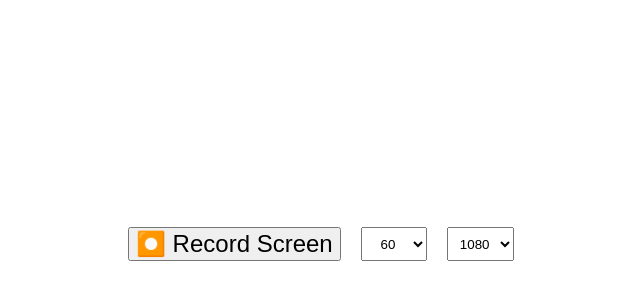
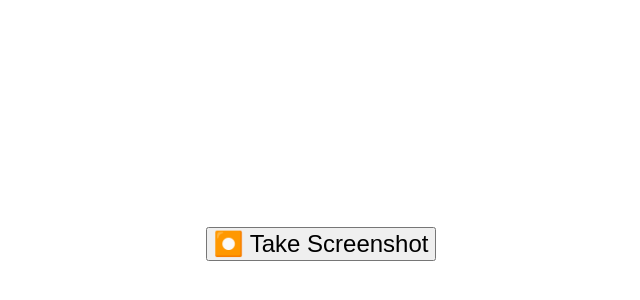
Before and after one commit to DevGiovanniLC/proyecto-ps, an Angular app: page / in a window 1280 px wide. Shown: the part 164-464 px from the top of the page, without its empty margins (319-959 px from the left). Built offline with nearby package versions, Linux system fonts and the light colour scheme.

Commit message:
Screenshot early version implemented

```diff
--- a/package.json
+++ b/package.json
@@ -18,6 +18,7 @@
     "@angular/platform-browser": "^17.2.0",
     "@angular/platform-browser-dynamic": "^17.2.0",
     "@angular/router": "^17.2.0",
+    "@types/node": "^20.11.26",
     "rxjs": "~7.8.0",
     "tslib": "^2.3.0",
     "webm-to-mp4": "^1.0.0",
--- a/src/app/app-component/app.component.html
+++ b/src/app/app-component/app.component.html
@@ -1 +1 @@
-<app-record-button />
+<app-screenshot-button/>
--- a/src/app/app-component/app.component.ts
+++ b/src/app/app-component/app.component.ts
@@ -1,11 +1,12 @@
 import { Component, ViewChild } from '@angular/core';
 import { RouterOutlet } from '@angular/router';
 import { RecordButtonComponent } from '../record-button/record-button.component';
+import { ScreenshotButtonComponent } from "../screenshot-button/screenshot-button.component";
 
 @Component({
 	selector: 'app-root',
 	standalone: true,
-	imports: [RouterOutlet, RecordButtonComponent],
+  imports: [RouterOutlet, RecordButtonComponent, ScreenshotButtonComponent],
 	templateUrl: './app.component.html',
 })
 export class AppComponent {}
--- a/src/app/record-button/VideoRecorder.ts
+++ b/src/app/record-button/VideoRecorder.ts
@@ -39,6 +39,7 @@ export class VideoRecorder{
 	): Promise<MediaStream> {
 		return navigator.mediaDevices.getDisplayMedia({
 			video: {
+
 				frameRate: { ideal: framerate, max: 60 },
 				height: resolution,
 			},
--- /dev/null
+++ b/src/app/screenshot-button/ScreenshotTaker.ts
@@ -0,0 +1,45 @@
+export class ScreenshotTaker{
+
+
+  async take() {
+    try {
+      // Obtener el stream de la pantalla usando la API de mediaDevices
+      const stream = await navigator.mediaDevices.getDisplayMedia({ video: { deviceId: "screen" } });
+
+      // Crear un elemento de video para reproducir el stream
+      const videoElement = document.createElement('video');
+      videoElement.srcObject = stream;
+      videoElement.play();
+
+      // Esperar a que el elemento de video cargue
+      await new Promise((resolve) => {
+        videoElement.onloadedmetadata = resolve;
+      });
+
+      // Crear un canvas del mismo tamaño que el video
+      const canvas = document.createElement('canvas');
+      canvas.width = videoElement.videoWidth;
+      canvas.height = videoElement.videoHeight;
+
+      // Dibujar el video en el canvas
+      const context = canvas.getContext('2d')!;
+      context.drawImage(videoElement, 0, 0, canvas.width, canvas.height)!;
+
+      // Convertir el canvas a una URL de datos (data URL)
+      const screenshotDataUrl = canvas.toDataURL('image/png');
+
+      // Crear un enlace temporal para descargar la captura de pantalla
+      const downloadLink = document.createElement('a');
+      downloadLink.href = screenshotDataUrl;
+      downloadLink.download = 'screenshot.png';
+
+      // Simular un clic en el enlace para iniciar la descarga
+      downloadLink.click();
+
+      // Detener el stream para liberar recursos
+      stream.getTracks().forEach(track => track.stop());
+    } catch (error) {
+      console.error('Error al tomar la captura de pantalla:', error);
+    }
+  }
+}
--- /dev/null
+++ b/src/app/screenshot-button/screenshot-button.component.css
@@ -0,0 +1,21 @@
+body {
+  height: 100vh;
+  display: grid;
+  place-content: center;
+}
+
+button {
+  font-size: 24px;
+}
+
+div {
+  display: flex;
+  flex-direction: row;
+  gap: 20px;
+}
+
+select{
+  width: 5em;
+  text-align: center;
+
+}
--- /dev/null
+++ b/src/app/screenshot-button/screenshot-button.component.html
@@ -0,0 +1,13 @@
+<!DOCTYPE html>
+<html lang="en">
+<head>
+  <meta charset="UTF-8" />
+  <meta name="viewport" content="width=device-width, initial-scale=1.0" />
+  <title>Document</title>
+</head>
+<body>
+  <div>
+    <button id="screenshot-button">⏺️ Take Screenshot</button>
+  </div>
+</body>
+</html>
--- /dev/null
+++ b/src/app/screenshot-button/screenshot-button.component.ts
@@ -0,0 +1,30 @@
+import { Component } from '@angular/core';
+import { FormsModule } from "@angular/forms";
+import { VideoRecorder } from "../record-button/VideoRecorder";
+import { ScreenshotTaker } from "./ScreenshotTaker";
+
+@Component({
+  selector: 'app-screenshot-button',
+  standalone: true,
+	imports: [
+		FormsModule
+	],
+  templateUrl: './screenshot-button.component.html',
+  styleUrl: './screenshot-button.component.css'
+})
+export class ScreenshotButtonComponent {
+  screenshotTaker =  new ScreenshotTaker()
+
+  ngAfterViewInit(): void {
+    const record_button = document.getElementById('screenshot-button');
+
+    if (record_button) {
+      record_button.addEventListener('click', (event) => {
+        this.screenshotTaker.take()
+      });
+    }
+  }
+
+
+
+}
--- a/tsconfig.app.json
+++ b/tsconfig.app.json
@@ -3,7 +3,7 @@
   "extends": "./tsconfig.json",
   "compilerOptions": {
     "outDir": "./out-tsc/app",
-    "types": []
+    "types": [ "node" ]
   },
   "files": [
     "src/main.ts"
```
Also changed, not shown: 1 other file (tests, documents, lock files or other folders).
